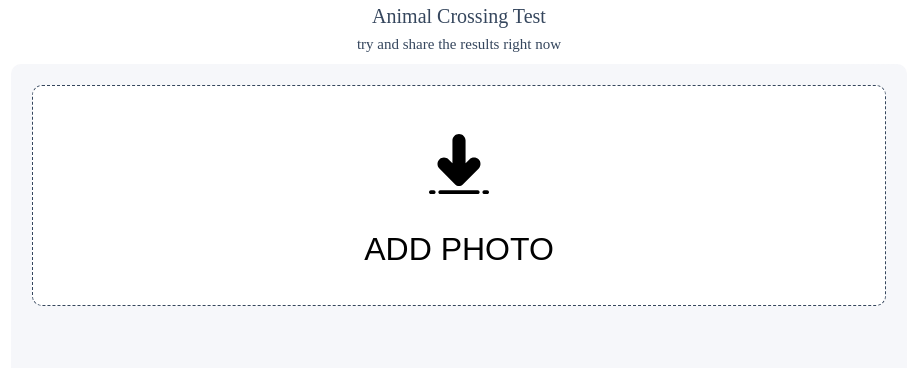
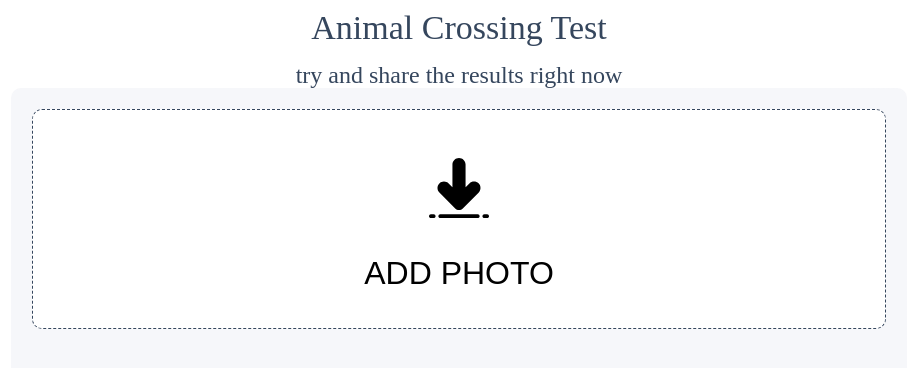
Before and after one commit to yunwon-aa/fuckuhtml, a plain HTML site: page index.html in a window 1280 px wide. Shown: the top 368 px of the page, without its empty margins (181-1098 px from the left). Drawn offline with nearby package versions, Linux system fonts and the light colour scheme; a script that the page names is missing.

Commit message:
20200530/html-update

```diff
--- a/index.html
+++ b/index.html
@@ -14,6 +14,12 @@
 
 	<title>ACTesT</title>
 	<link rel="stylesheet" href="style.css">
+
+	<link rel="icon" href="fuckyouhtml/crow-45972_640.ico" sizes="16x16">
+	<link rel="icon" href="fuckyouhtml/crow-45972_640.ico" sizes="32x32">
+	<link rel="icon" href="fuckyouhtml/crow-45972_640.ico" sizes="48x48">
+	<link rel="icon" href="fuckyouhtml/crow-45972_640.ico" sizes="64x64">
+	<link rel="icon" href="fuckyouhtml/crow-45972_640.ico" sizes="128x128">
 </head>
 
 <body>
--- a/style.css
+++ b/style.css
@@ -121,7 +121,7 @@ body {
 }
 .title {
 	font-family: NanumSquareR;
-	font-size: 20px;
+	font-size: 34px;
 	font-weight: normal;
 	font-stretch: normal;
 	font-style: normal;
@@ -135,7 +135,7 @@ body {
 	width: 368px;
 	height: 31px;
 	font-family: NanumSquareR;
-	font-size: 15px;
+	font-size: 24px;
 	font-weight: normal;
 	font-stretch: normal;
 	font-style: normal;
```
Also changed, not shown: crow-45972_640.ico (added).
